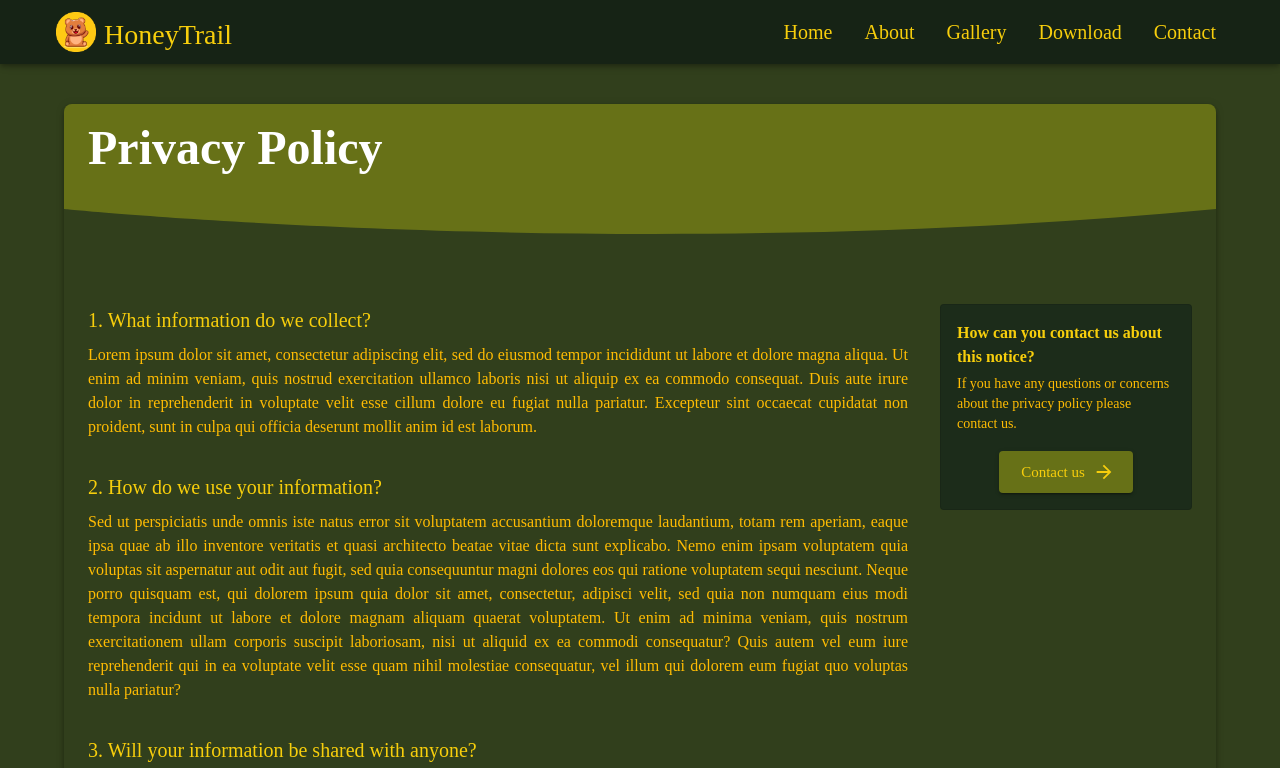
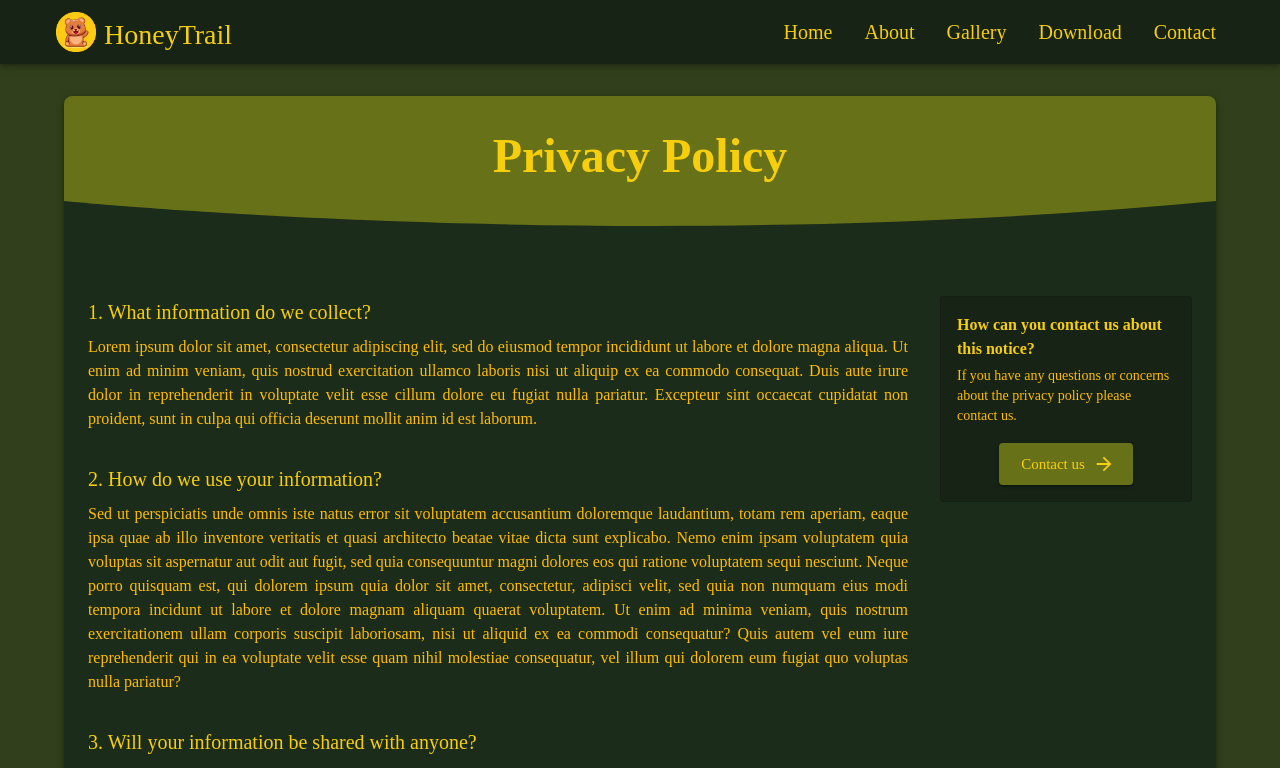
Before and after one commit to TheMankel/HoneyTrail, a React (Vite) app: page /privacy-policy in a window 1280 px wide. Shown: the top 768 px of the page. Built offline with nearby package versions, Linux system fonts and the light colour scheme; a web font is replaced by a local one.

Commit message:
Styling fixes

```diff
--- a/src/components/Content/ContactContent/ContactForm/ContactForm.jsx
+++ b/src/components/Content/ContactContent/ContactForm/ContactForm.jsx
@@ -125,7 +125,7 @@ const ContactForm = () => {
               mx='auto'
               variant='contained'
               color='primary'
-              size='medium'
+              size='large'
               fullWidth
               type='submit'
               sx={{ height: 54, textTransform: 'none' }}>
--- a/src/components/Content/FaqContent/FaqContent.jsx
+++ b/src/components/Content/FaqContent/FaqContent.jsx
@@ -8,10 +8,10 @@ import FaqSection from './FaqSection/FaqSection';
 const FaqContent = () => {
   const theme = useTheme();
   return (
-    <Box bgcolor='background.olive' p={4}>
+    <Box p={4}>
       <Container>
-        <Box boxShadow={4} borderRadius={2} bgcolor='background.default' pb={1}>
-          <Box bgcolor={theme.palette.primary.main} borderRadius={2}>
+        <Box boxShadow={4} borderRadius={2} bgcolor='background.paper' pb={1}>
+          <Box bgcolor='primary.main' borderRadius={2}>
             <Box
               display='flex'
               justifyContent='center'
@@ -32,7 +32,7 @@ const FaqContent = () => {
               width={'100%'}
               marginBottom={-1.5}>
               <path
-                fill={theme.palette.background.default}
+                fill={theme.palette.background.paper}
                 d='M0,0c0,0,934.4,93.4,1920,0v100.1H0L0,0z'></path>
             </Box>
           </Box>
--- a/src/components/Content/PrivacyPolicyContent/ContactCard/ContactCard.jsx
+++ b/src/components/Content/PrivacyPolicyContent/ContactCard/ContactCard.jsx
@@ -14,6 +14,7 @@ const ContactCard = () => {
     <Box
       component={Card}
       boxShadow={0}
+      bgcolor='background.default'
       border={{
         xs: 0,
         md: `1px solid ${theme.palette.divider}`,
--- a/src/components/Content/PrivacyPolicyContent/PrivacyPolicyContent.jsx
+++ b/src/components/Content/PrivacyPolicyContent/PrivacyPolicyContent.jsx
@@ -10,23 +10,20 @@ import PrivacySection from './PrivacySection/PrivacySection';
 const PrivacyPolicyContent = () => {
   const theme = useTheme();
   return (
-    <Box>
+    <Box p={4}>
       <Container>
-        <Box
-          boxShadow={4}
-          borderRadius={2}
-          my={5}
-          bgcolor={theme.palette.background.olive}>
-          <Box bgcolor={theme.palette.primary.main} borderRadius={2}>
-            <Container sx={{ py: 2 }}>
-              <Typography
-                variant={'h3'}
-                gutterBottom
-                color='white'
-                fontWeight={700}>
+        <Box boxShadow={4} borderRadius={2} bgcolor='background.paper'>
+          <Box bgcolor='primary.main' borderRadius={2}>
+            <Box
+              display='flex'
+              justifyContent='center'
+              alignItems='center'
+              textAlign='center'
+              pt={4}>
+              <Typography variant={'h3'} gutterBottom fontWeight={700}>
                 Privacy Policy
               </Typography>
-            </Container>
+            </Box>
             <Box
               component={'svg'}
               preserveAspectRatio='none'
@@ -37,7 +34,7 @@ const PrivacyPolicyContent = () => {
               width={'100%'}
               marginBottom={-1.5}>
               <path
-                fill={theme.palette.background.olive}
+                fill={theme.palette.background.paper}
                 d='M0,0c0,0,934.4,93.4,1920,0v100.1H0L0,0z'></path>
             </Box>
           </Box>
```
